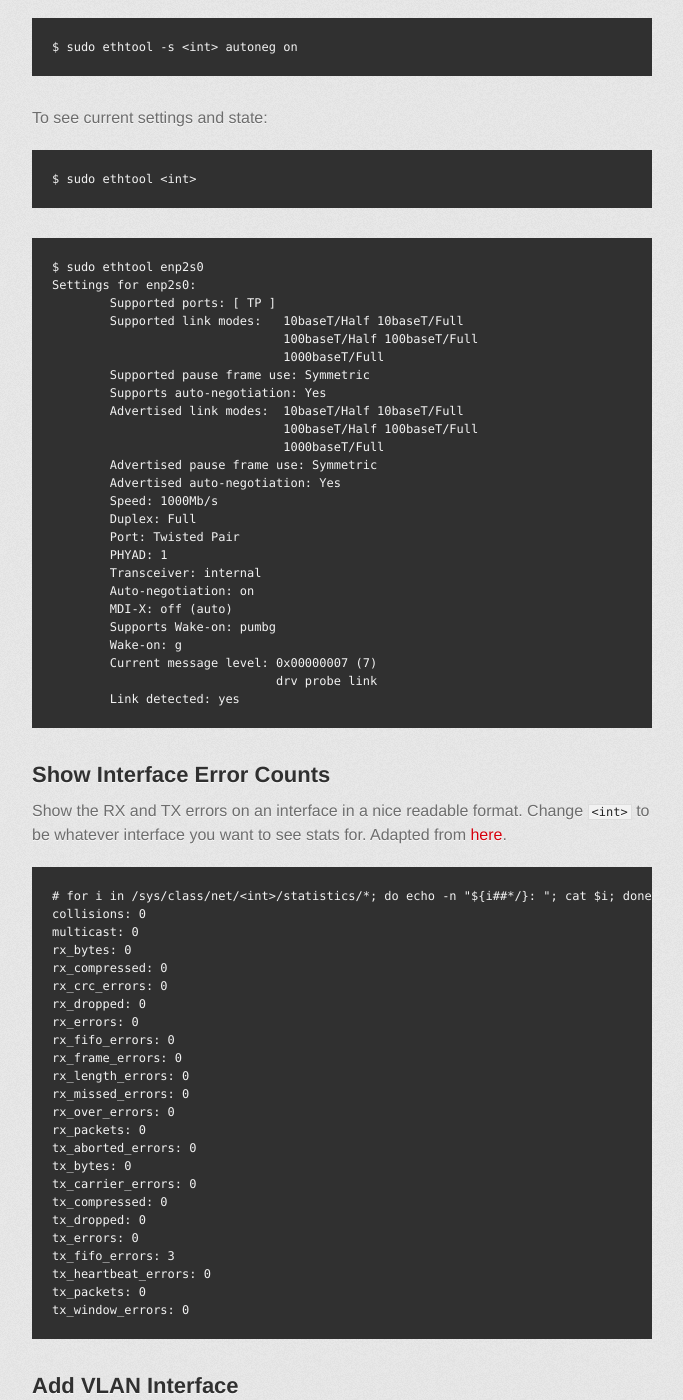
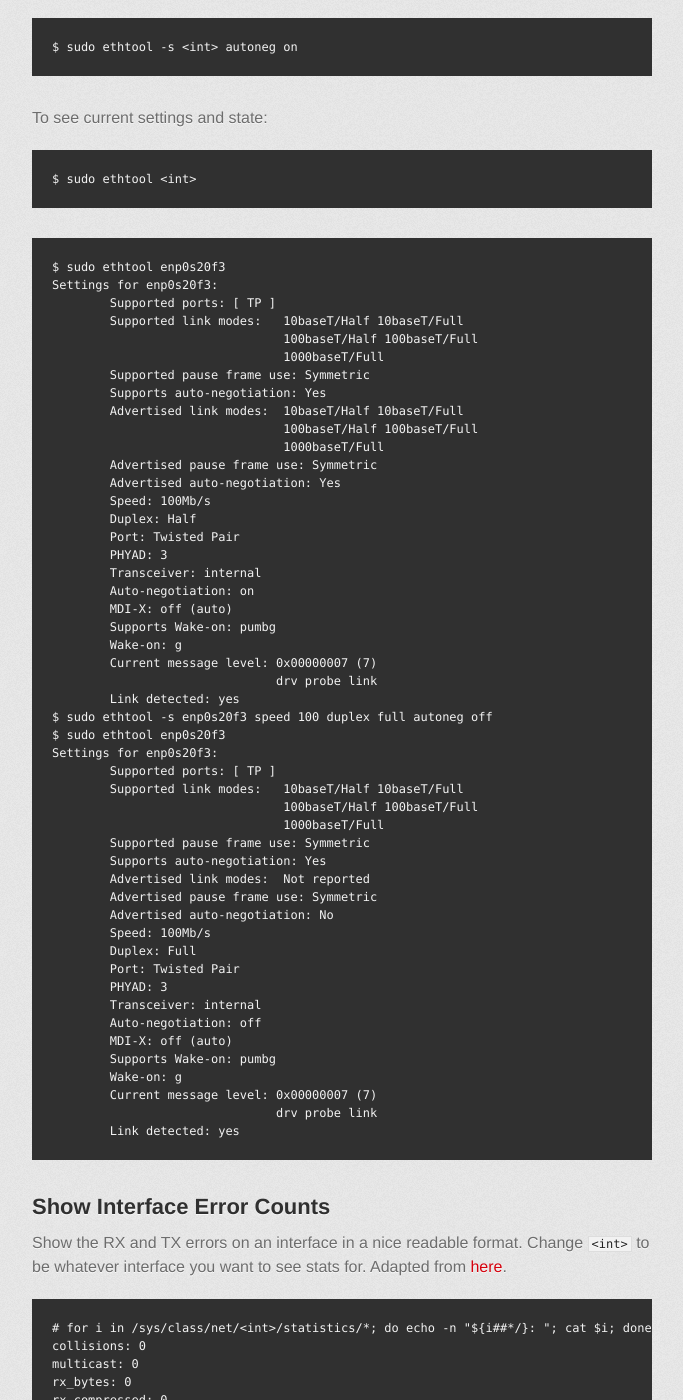
Before and after one commit to cpedro/cpedro.github.io, a Jekyll site: the page built from _tech/useful-linux-cmds.md, in a window 1280 px wide and 1400 px high, scrolled down 1275 px. Shown: the whole window, without its empty margins (298-981 px from the left). Built offline with Jekyll 4.4.1, drawn with Linux system fonts in a browser that asks for light colours; some web fonts are replaced; a style sheet for code colours, icons or effects is not loaded.

Commit message:
Changed example for ethtool on Linux blog.

````diff
--- a/_tech/useful-linux-cmds.md
+++ b/_tech/useful-linux-cmds.md
@@ -53,8 +53,8 @@ To see current settings and state:
 $ sudo ethtool <int>
 ```
 ```
-$ sudo ethtool enp2s0
-Settings for enp2s0:
+$ sudo ethtool enp0s20f3
+Settings for enp0s20f3:
 	Supported ports: [ TP ]
 	Supported link modes:   10baseT/Half 10baseT/Full
 	                        100baseT/Half 100baseT/Full
@@ -66,12 +66,36 @@ Settings for enp2s0:
 	                        1000baseT/Full
 	Advertised pause frame use: Symmetric
 	Advertised auto-negotiation: Yes
-	Speed: 1000Mb/s
+	Speed: 100Mb/s
+	Duplex: Half
+	Port: Twisted Pair
+	PHYAD: 3
+	Transceiver: internal
+	Auto-negotiation: on
+	MDI-X: off (auto)
+	Supports Wake-on: pumbg
+	Wake-on: g
+	Current message level: 0x00000007 (7)
+			       drv probe link
+	Link detected: yes
+$ sudo ethtool -s enp0s20f3 speed 100 duplex full autoneg off
+$ sudo ethtool enp0s20f3
+Settings for enp0s20f3:
+	Supported ports: [ TP ]
+	Supported link modes:   10baseT/Half 10baseT/Full
+	                        100baseT/Half 100baseT/Full
+	                        1000baseT/Full
+	Supported pause frame use: Symmetric
+	Supports auto-negotiation: Yes
+	Advertised link modes:  Not reported
+	Advertised pause frame use: Symmetric
+	Advertised auto-negotiation: No
+	Speed: 100Mb/s
 	Duplex: Full
 	Port: Twisted Pair
-	PHYAD: 1
+	PHYAD: 3
 	Transceiver: internal
-	Auto-negotiation: on
+	Auto-negotiation: off
 	MDI-X: off (auto)
 	Supports Wake-on: pumbg
 	Wake-on: g
````
